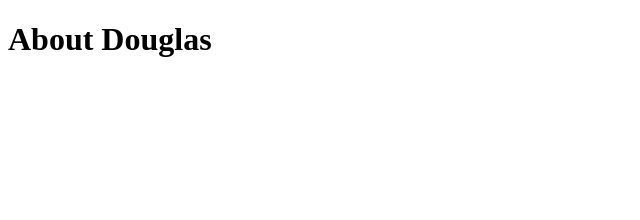
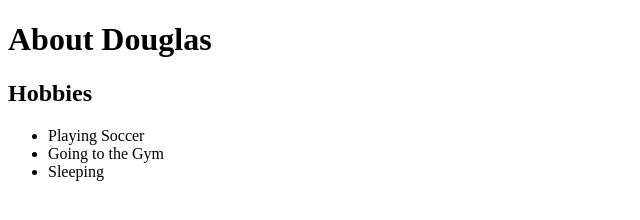
Before and after one commit to DouglasFOrellana/DouglasFOrellana.github.io, a plain HTML site: page aboutme.html in a window 1280 px wide. Shown: the whole page, without its empty margins (0-640 px from the left). Drawn offline with Linux system fonts and the light colour scheme.

Commit message:
Add files via upload

```diff
--- a/aboutme.html
+++ b/aboutme.html
@@ -7,5 +7,11 @@
 </head>
 <body>
     <h1>About Douglas</h1>
+    <h2>Hobbies</h2>
+    <ul>
+        <li>Playing Soccer</li>
+        <li>Going to the Gym</li>
+        <li>Sleeping</li>
+    </ul>
 </body>
 </html>
```
